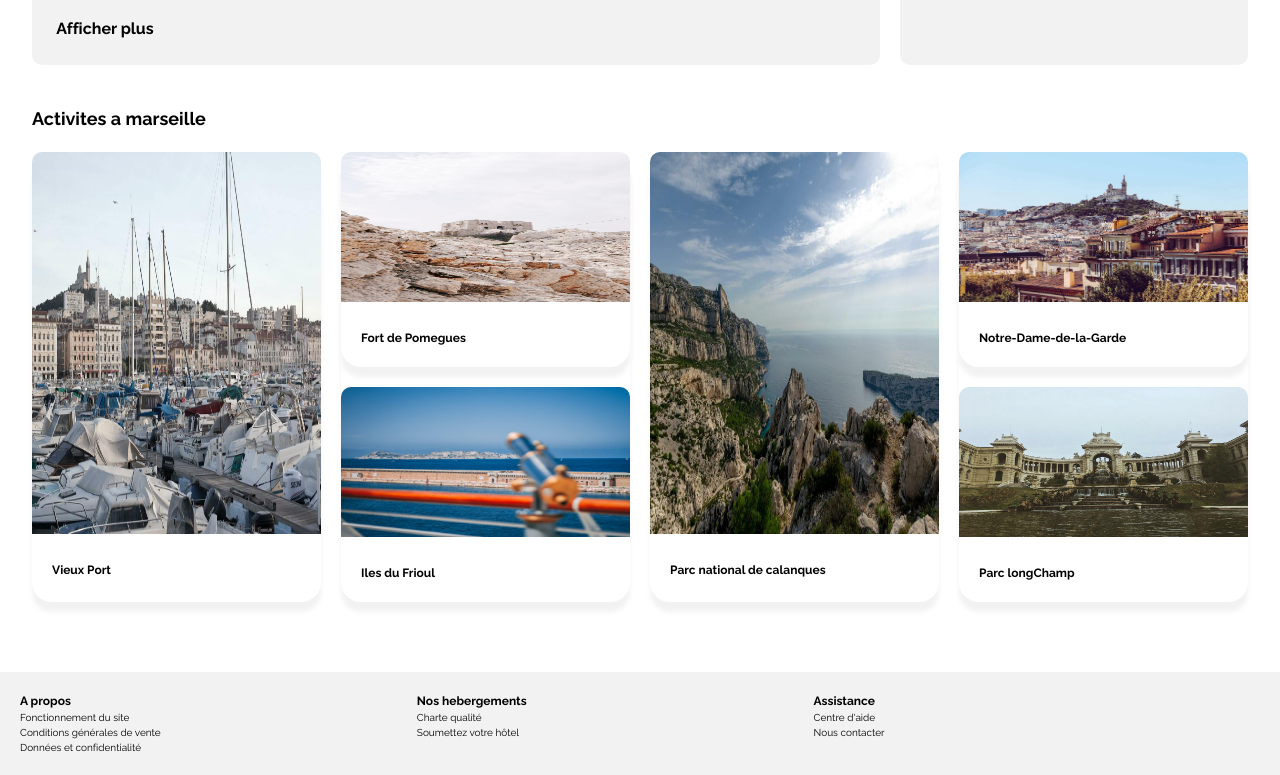
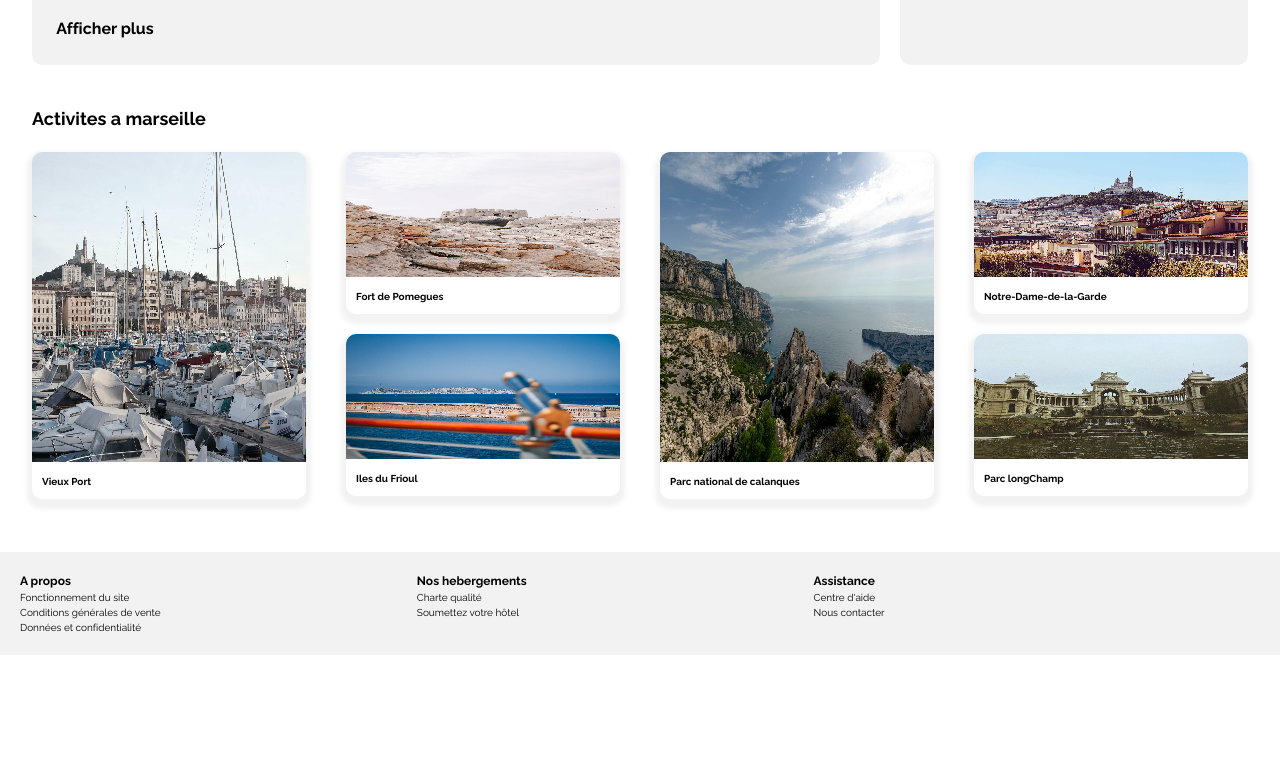
Before and after one commit to steffFrank/Booki_Project, a plain HTML site: page index.html in a window 1280 px wide. Shown: the part 815-1590 px from the top of the page. After the commit the page ends 1470 px from the top, so only its background shows below. Drawn offline with Linux system fonts and the light colour scheme.

Commit message:
refactor: Make the activites images linkable

```diff
--- a/assets/css/style.css
+++ b/assets/css/style.css
@@ -18,6 +18,8 @@
     --margin-bottom: 20px;
     --padding-section: 2%;
     --gap: 20px;
+    --box-shadow: -10px 10px 3px 5px var(--clr-light-blue);
+    --trans-duration: 0.4s;
     /* --transition: all 0.5s ease-in-out; Warning during validation*/
 }
 
@@ -62,7 +64,9 @@ a {
     color: var(--clr-black);
 }
 
-header, section, main {
+header,
+section,
+main {
     width: 95%;
     margin: 0 auto;
 }
@@ -83,6 +87,8 @@ span {
     font-weight: var(--fw-bold);
 }
 
+
+/* =========================DESKTOP=========================== */
 /* Header Rules */
 .header {
     width: 100%;
@@ -116,7 +122,7 @@ span {
     width: 85px;
     padding-top: 20px;
     text-align: center;
-    transition: all 0.4s ease-in-out;
+    transition: all var(--trans-duration) ease-in-out;
 }
 
 .nav__item:hover {
@@ -167,7 +173,7 @@ span {
     background-color: var(--clr-blue);
     border:none;
     border-radius: 0 var(--border-radius) var(--border-radius) 0;
-    transition: all 0.4s ease-in-out;
+    transition: all var(--trans-duration) ease-in-out;
 }
 .main__btn-search:hover {
     color: var(--clr-blue);
@@ -193,7 +199,7 @@ span {
     border-left: none;
     text-transform: capitalize;
     font-weight: var(--fw-bold);
-    transition: all 0.4s ease-in-out;
+    transition: all var(--trans-duration) ease-in-out;
 
 }
 
@@ -270,12 +276,12 @@ span {
     padding: 5px;
     background-color: var(--clr-white);
     border-radius: calc(var(--border-radius) * 2);
-    transition: all 0.4s ease-in-out;
+    transition: all var(--trans-duration) ease-in-out;
 }
 
 .articles-fig:hover,
 .aside-fig:hover {
-    box-shadow: -10px 10px 3px 5px var(--clr-light-blue);
+    box-shadow: var(--box-shadow);
 }
 .room1 {
     background: url("../images/hebergements/2_large/room1.jpg") center;
@@ -380,33 +386,49 @@ span {
 
 .wrapper-activites {
     display: flex;
-    column-gap: var(--gap);
+    column-gap: calc(var(--gap) * 2);
 }
 
-.wrapper-activites__fig {
+.wrapper-activites__item {
     flex: 1;
+    height: 350px;
 }
-.wrapper-activites__fig,
-    .wrapper__second figure:first-child,
-    .wrapper__fourth figure:first-child {
-        box-shadow: 0 10px 5px var(--clr-grey);
-        border-radius: calc(var(--border-radius) * 2);
-        margin-bottom: var(--margin-bottom);
+
+.wrapper-activites__item a figure,
+.wrapper-activites__item figure {
+    border-radius: var(--border-radius);
+    box-shadow: 0 5px 5px 5px var(--clr-grey);
+    transition: box-shadow var(--trans-duration) ease-in-out;
+}
+
+.wrapper-activites__item a figure:hover,
+.wrapper-activites__item figure:hover {
+    box-shadow: var(--box-shadow);
 }
 
 .wrapper-activites img {
     width: 100%;
-    height: 85%;
+    height: 125px;
+    image-rendering: pixelated;
+    image-rendering: -moz-crisp-edges;
+    image-rendering: crisp-edges;
     border-radius: var(--border-radius) var(--border-radius) 0 0;
 }
 
-.wrapper__second img,
-.wrapper__fourth img {
-    height: 150px ;
+.wrapper-activites__item:nth-child(2n+1) img {
+    width: 100%;
+    height: 310px;
+}
+.wrapper-activites__item:nth-child(2n) figure:first-child {
+    margin-bottom: 20px;
+}
+.wrapper-activites__item figcaption {
+    height: 30px;
+    padding: 5px 0 0 10px;
 }
 
-.wrapper-activites h4 {
-    padding: 20px;
+.wrapper-activites__item h4 {
+    font-size: 10px;
 }
 
 /* Footer Rules */
@@ -475,7 +497,7 @@ span {
         width: 50px;
         border:none;
         background-color: var(--clr-blue);
-        transition: all 0.4s ease-in-out;
+        transition: all var(--trans-duration) ease-in-out;
         border-radius: var(--border-radius);
         position: relative;
         right: 5px;
@@ -639,7 +661,7 @@ span {
         border-bottom: 3px solid var(--clr-grey);
         width: 50%;
         padding: 0 0 10px 0;
-        transition: all 0.4s ease-in-out;
+        transition: all var(--trans-duration) ease-in-out;
     }
 
     .nav__item:hover {
@@ -740,16 +762,23 @@ span {
         flex-direction: column;
     }
 
-    .wrapper-activites__fig {
+    .wrapper-activites__item {
         width: 95%;
         margin: auto;
         margin-bottom: 20px;
     }
-
+    .wrapper-activites__item a figure,
+    .wrapper-activites__item figure {
+        border-radius: calc(var(--border-radius) * 2);
+    }
     .wrapper-activites img {
+        border-radius: calc(var(--border-radius) * 2) calc(var(--border-radius) * 2) 0 0;
         height: 200px;
     }
 
+    .wrapper-activites__item:nth-child(2n+1) img {
+        height: 200px;
+    }
     /* FOOTER */
     .footer {
         flex-wrap: wrap;
--- a/index.html
+++ b/index.html
@@ -183,16 +183,17 @@
         <section id="activites">
             <h2>activites a marseille</h2>
             <div class="wrapper-activites">
-                <figure class="wrapper-activites__fig">
+                <a class="wrapper-activites__item" href="#"><figure>
                     <img
                         srcset="./assets/images/activites/4_small/activite1.jpg 702w,
                         ./assets/images/activites/3_medium/activite1.jpg 1404w"
                         sizes="(max-width: 767px) 702px,
                                (max-width: 991px) 1404px"
-                        src="./assets/images/activites/2_large/activite1.jpg" alt="Le Vieux port rempli de bateaux" />
+                        src="./assets/images/activites/4_small/activite1.jpg" alt="Le Vieux port rempli de bateaux" />
                     <figcaption><h4>vieux Port</h4></figcaption>
-                </figure>
-                <div class="wrapper-activites__fig wrapper__second">
+                </figure></a>
+                <div class="wrapper-activites__item">
+                    <a href="#">
                         <figure>
                             <img
                                 srcset="./assets/images/activites/4_small/activite2.jpg 356w,
@@ -202,7 +203,8 @@
                                 src="./assets/images/activites/2_large/activite2.jpg" alt="Le Fort de Pomegues" />
                             <figcaption><h4>Fort de Pomegues</h4></figcaption>
                         </figure>
-                    <figure>
+                    </a>
+                    <a href="#"><figure>
                         <img
                             srcset="./assets/images/activites/4_small/activite3.jpg 648w,
                             ./assets/images/activites/3_medium/activite3.jpg 1296w"
@@ -210,9 +212,9 @@
                                 (max-width: 991px) 1296px"
                             src="./assets/images/activites/2_large/activite3.jpg" alt="vue de l'ile du Frioul" />
                         <figcaption><h4>Iles du Frioul</h4></figcaption>
-                    </figure>
+                    </figure></a>
                 </div>
-                <figure class="wrapper-activites__fig">
+                <a href="" class="wrapper-activites__item"><figure>
                     <img
                         srcset="./assets/images/activites/4_small/activite4.jpg 606w,
                         ./assets/images/activites/3_medium/activite4.jpg 1212w"
@@ -220,9 +222,9 @@
                             (max-width: 991px) 1212px"
                         src="./assets/images/activites/2_large/activite4.jpg" alt="Parc national de Calanques" />
                     <figcaption><h4>parc national de calanques</h4></figcaption>
-                </figure>
-                <div class="wrapper-activites__fig wrapper__fourth">
-                    <figure>
+                </figure></a>
+                <div class="wrapper-activites__item">
+                    <a href="#"><figure>
                         <img
                             srcset="./assets/images/activites/4_small/activite5.jpg 589w,
                             ./assets/images/activites/3_medium/activite5.jpg 1178w"
@@ -230,14 +232,14 @@
                                 (max-width: 991px) 1178px"
                             src="./assets/images/activites/2_large/activite5.jpg" alt="Notre-Dame-de-la-Garde" />
                         <figcaption><h4>Notre-Dame-de-la-Garde</h4></figcaption>
-                    </figure>
-                    <figure>
+                    </figure></a>
+                    <a href="#"><figure>
                         <img
                             srcset="./assets/images/activites/4_small/activite6.jpg 504w, ./assets/images/activites/3_medium/activite6.jpg 1008w"
                             sizes="(max-width: 767px) 504px, (max-width: 991px) 1008px"
                             src="./assets/images/activites/2_large/activite6.jpg" alt="Parc Longchamp" />
                         <figcaption><h4>parc longChamp</h4></figcaption>
-                    </figure>
+                    </figure></a>
                 </div>
             </div>
 
```
Lines whose indentation alone changed are shown as unchanged.
